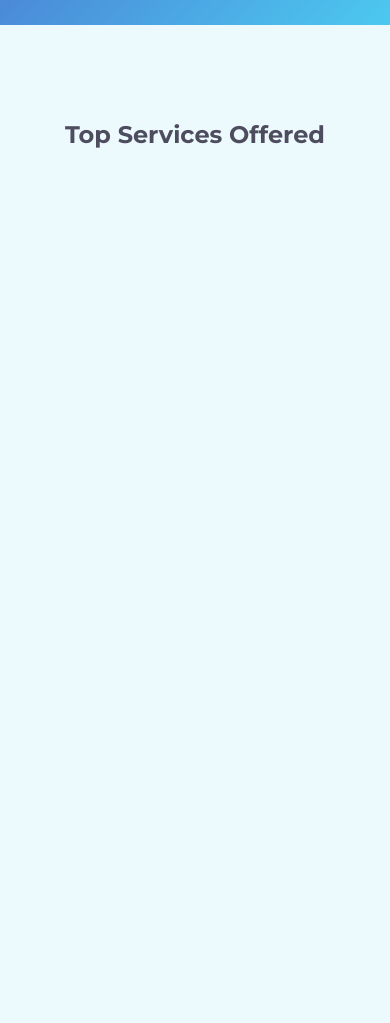
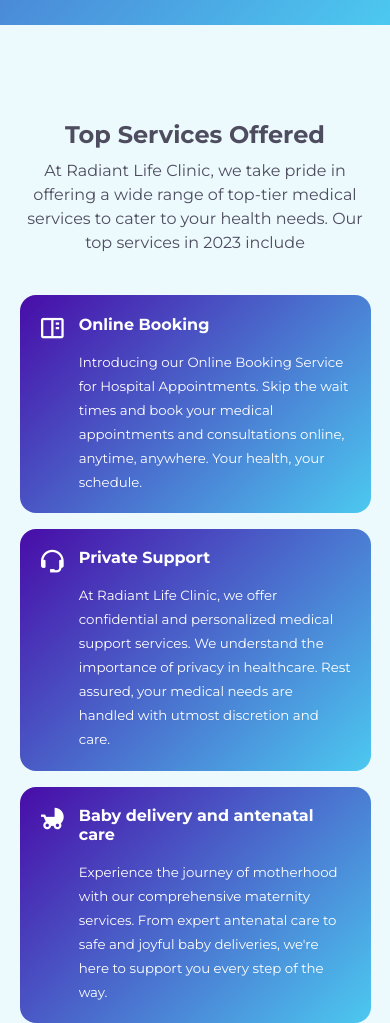
Before and after one commit to JAKE-AGBO/RadiantLifeClinic, a plain HTML site: page index.html in a window 390 px wide. Shown: the part 819-1842 px from the top of the page. Before the commit the page ends 1009 px from the top, so only its background shows below. Drawn offline with nearby package versions, Linux system fonts and the light colour scheme.

Commit message:
I built the top most services section

```diff
--- a/Partials/_general.scss
+++ b/Partials/_general.scss
@@ -68,3 +68,65 @@
     }
   }
 }
+
+// ==================================Top most services styles=================
+  #services{
+     .container{
+      display: grid;
+      grid-template-columns: repeat(3,1fr);
+      gap: 2rem;
+
+      article{
+        @include gradientBackground;
+        padding: 1.5rem;
+        border-radius: 1rem;
+        display: flex;
+        gap: 1.5rem;
+        height: fit-content;
+        transition: all 400ms ease;
+
+       i{
+        font-size: 1.7rem;
+       }
+
+       div{
+        h4{
+          margin-bottom: 1rem;
+        }
+       }
+      }
+     }
+  }
+
+  /*****************************MEDIA QUERIES (Medium Devices)*********************/
+@media screen and (max-width: 1024px) {
+    #services{
+       .container{
+          gap: 1rem;
+          grid-template-columns: 1fr 1fr;
+
+          article{
+            padding: 1.2rem;
+            gap: 0.8rem;
+
+          }
+       }
+    }
+}
+
+  /*****************************MEDIA QUERIES (small Devices)*********************/
+@media screen and (max-width: 600px) {
+    #services{
+      .container{
+        grid-template-columns: 1fr;
+
+        article{
+          h4{
+            margin-bottom: 0.8rem;
+          }
+        }
+      }
+    }
+}
+
+// ==================================End of Top most services styles========
--- a/index.html
+++ b/index.html
@@ -50,9 +50,37 @@
   <section id="services">
       <h2>Top Services Offered</h2>
       <p>
+        At Radiant Life Clinic, we take pride in offering a wide range of top-tier medical services to cater to your health needs. Our top services in 2023 include
+      </p>
 
-      </p>
+      <div class="container">
+        <article>
+          <i class="bx bx-book-content"></i>
+          <div>
+             <h4>Online Booking</h4>
+             <small>Introducing our Online Booking Service for Hospital Appointments. Skip the wait times and book your medical appointments and consultations online, anytime, anywhere. Your health, your schedule.</small>
+          </div>
+        </article>
+
+        <article>
+          <i class='bx bx-support' ></i>
+          <div>
+             <h4>Private Support</h4>
+             <small>At Radiant Life Clinic, we offer confidential and personalized medical support services. We understand the importance of privacy in healthcare. Rest assured, your medical needs are handled with utmost discretion and care.</small>
+          </div>
+        </article>
+
+        <article>
+          <i class='bx bxs-baby-carriage'></i>
+          <div>
+             <h4>Baby delivery and antenatal care</h4>
+             <small>Experience the journey of motherhood with our comprehensive maternity services. From expert antenatal care to safe and joyful baby deliveries, we're here to support you every step of the way.</small>
+          </div>
+        </article>
+      </div>
   </section>
+  <!-- ============End of top most services============================== -->
+
 
   <script src="main.js"></script>
 </body>
```
Also changed, not shown: css/style.min.css, 1 other file.
